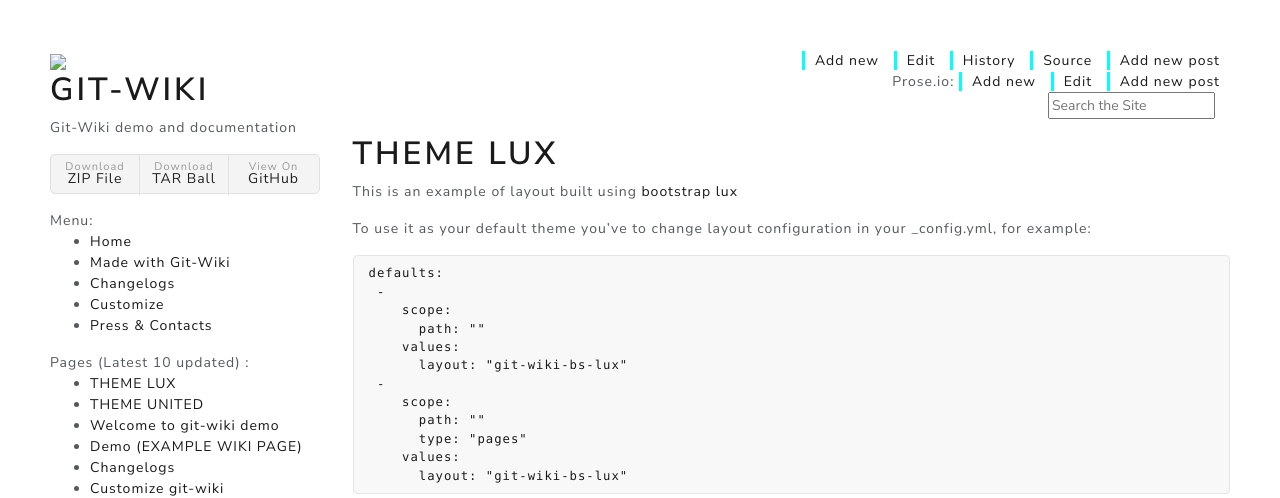
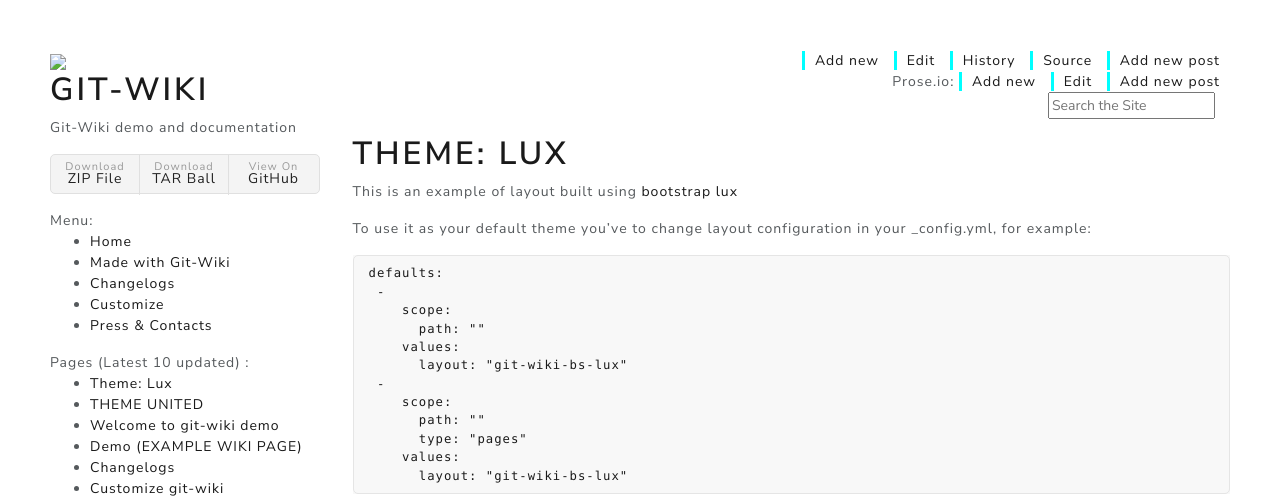
Before and after one commit to Drassil/git-wiki-theme, a Jekyll site: the page built from wiki/theme-lux.md, in a window 1280 px wide. Shown: the top 498 px of the page. Built offline with Jekyll 4.4.1, drawn with Linux system fonts in a browser that asks for light colours; nearby versions of some CDN libraries; comment, search, counter and statistics services are not loaded; our own code applies the rules of GitHub Pages for plain Markdown files.

Commit message:
Update theme-lux.md

```diff
--- a/wiki/theme-lux.md
+++ b/wiki/theme-lux.md
@@ -2,7 +2,7 @@
 layout: "git-wiki-bs-lux"
 ---
 
-# THEME LUX
+# Theme: Lux
 
 
 This is an example of layout built using [bootstrap lux](https://bootswatch.com/lux/)
```
